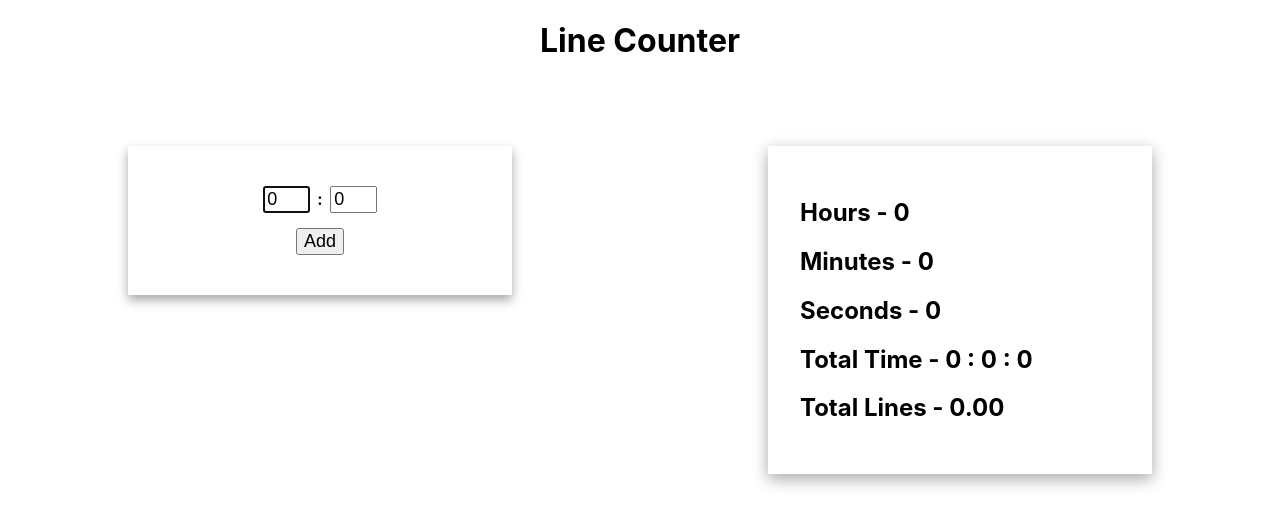
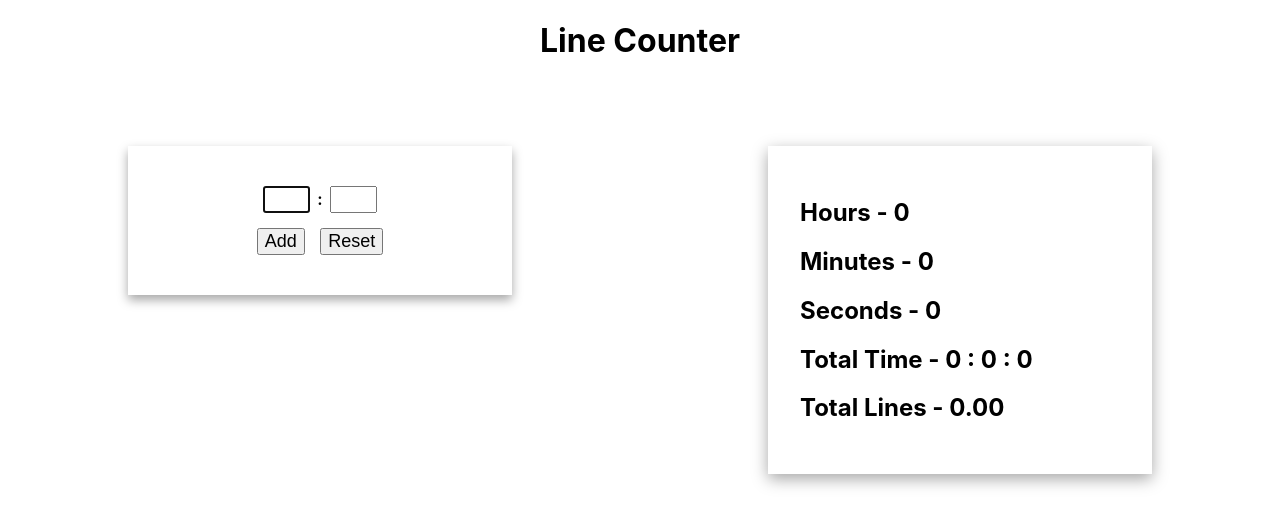
Before and after one commit to Anudeep5/line_counter, a React (Create React App) app: page / in a window 1280 px wide. Shown: the top 526 px of the page. Built offline with nearby package versions, Linux system fonts and the light colour scheme.

Commit message:
Reset button & Improvements

```diff
--- a/src/Contents/Count.css
+++ b/src/Contents/Count.css
@@ -34,7 +34,7 @@
   margin: 2%;
   font-size: large;
 }
-.add {
+.add,.reset {
   margin: 2%;
   font-size: large;
 }
--- a/src/Contents/Count.js
+++ b/src/Contents/Count.js
@@ -4,7 +4,7 @@ import "./Count.css";
 class Count extends React.Component {
   constructor(props) {
     super(props);
-    this.state = { minute_1: 0, minute_2: 0, second_1: 0, second_2: 0 };
+    this.state = { minute_1: 0, minute_2: "", second_1: 0, second_2: "" };
     this.minuteInput = React.createRef();
   }
 
@@ -37,10 +37,13 @@ class Count extends React.Component {
       minute_1: parseInt(this.state.minute_1) + parseInt(this.state.minute_2),
       second_1: parseInt(this.state.second_1) + parseInt(this.state.second_2),
     });
-    console.log("minute_1-", this.state.minute_1);
-    console.log("minute_2-", this.state.minute_2);
-    console.log("second_1-", this.state.second_1);
-    console.log("second_2-", this.state.second_2);
+    console.log("-----");
+    console.log("Minute - ", this.state.minute_2);
+    console.log("Second - ", this.state.second_2);
+  };
+
+  Refresh = () => {
+    window.location.reload(false);
   };
 
   componentDidMount() {
@@ -76,6 +79,9 @@ class Count extends React.Component {
               <button className="add" type="submit" onClick={this.Add}>
                 Add
               </button>
+              <button className="reset" onClick={this.Refresh}>
+                Reset
+              </button>
             </div>
           </div>
         </div>
@@ -89,7 +95,10 @@ class Count extends React.Component {
               {parseInt(((minute_1 * 60 + second_1) / 60) % 60)} :{" "}
               {(minute_1 * 60 + second_1) % 60}
             </h2>
-            <h2>Total Lines - {Number(((minute_1 * 60 + second_1) / 60) * 8).toFixed(2)}</h2>
+            <h2>
+              Total Lines -{" "}
+              {Number(((minute_1 * 60 + second_1) / 60) * 8).toFixed(2)}
+            </h2>
           </div>
         </div>
         <div className="footer">By Anudeep Reddy Raavi</div>
```
